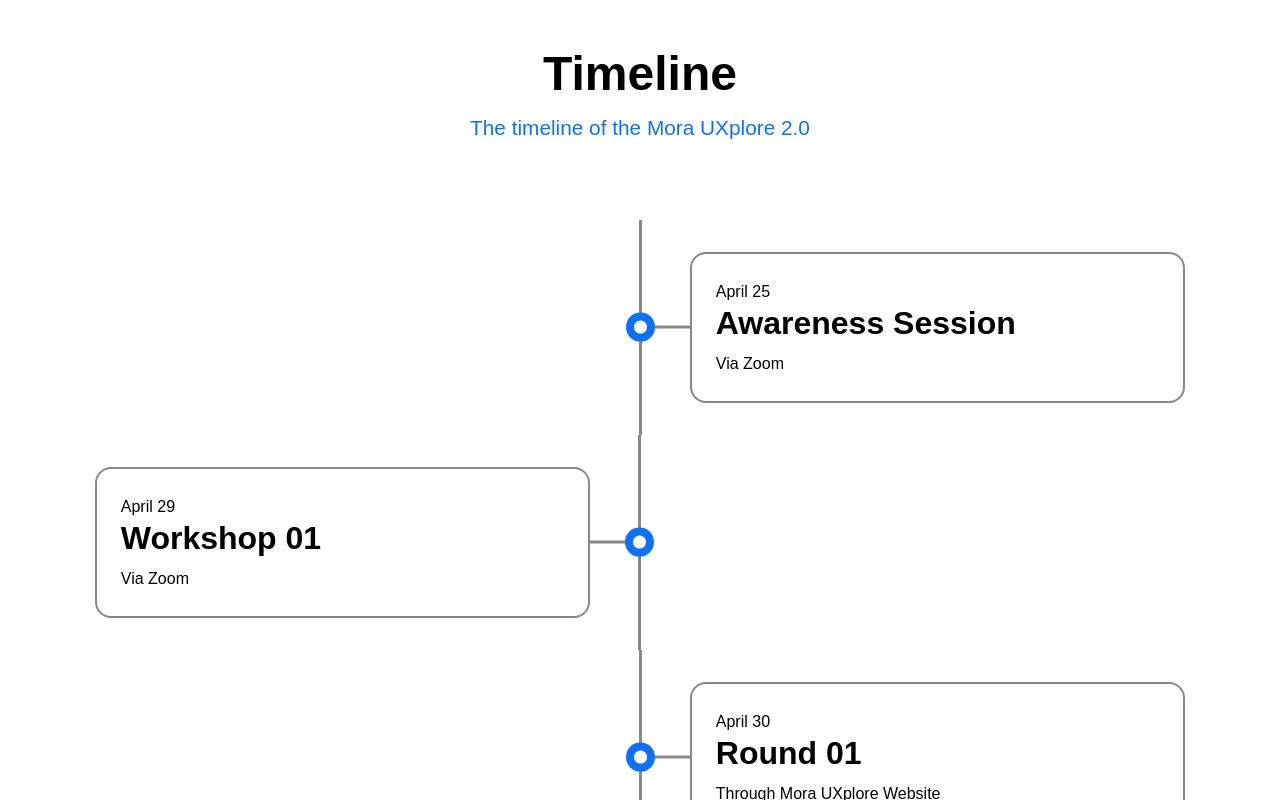
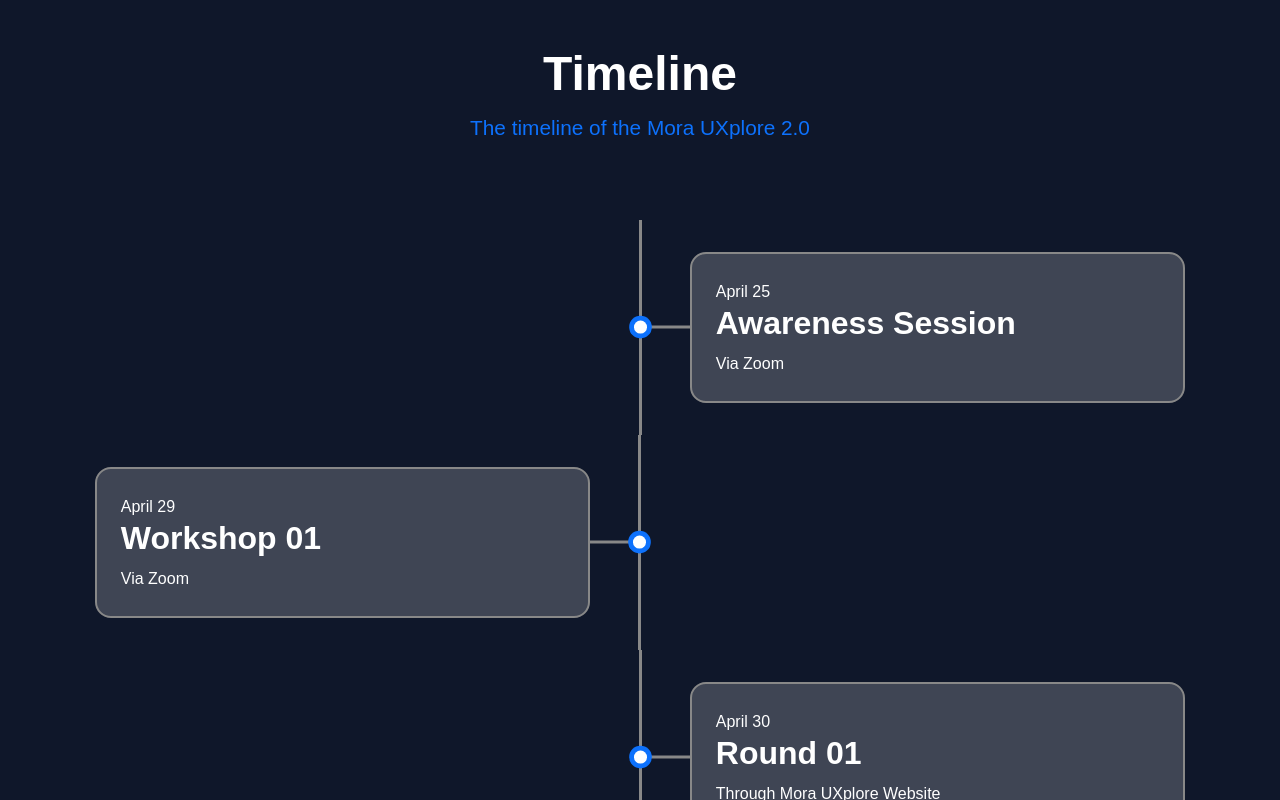
Before and after one commit to UXplore-2-0/official-web, a React (Create React App) app in the folder client/: page / in a window 1280 px wide. Shown: the top 800 px of the page. Built offline with nearby package versions, Linux system fonts and the light colour scheme.

Commit message:
Added basic layout of the timeline

```diff
--- a/client/package.json
+++ b/client/package.json
@@ -8,6 +8,7 @@
     "@testing-library/react": "^13.4.0",
     "@testing-library/user-event": "^13.5.0",
     "axios": "^1.3.4",
+    "gsap": "^3.12.5",
     "react": "^18.2.0",
     "react-dom": "^18.2.0",
     "react-icons": "^4.8.0",
--- a/client/src/pages/Home/components/Timeline/Timeline.css
+++ b/client/src/pages/Home/components/Timeline/Timeline.css
@@ -1,7 +1,8 @@
 body {
     margin: 0;
     font-family: sans-serif;
-    color: black;
+    background-color: #0F172A;
+    color: white;
     padding: 2em;
 }
 
@@ -55,6 +56,7 @@
     border: 2px solid #888;
     border-radius: 1em;
     padding: 1.5em;
+    background-color: rgba(255, 255, 255, 0.2);
 }
 
 .timeline-container p {
@@ -96,7 +98,7 @@
 .timeline-container:nth-child(even) div::before {
     content: '';
     background: #fff;
-    box-shadow: 0 0 0 0.5em #0d71fc;
+    box-shadow: 0 0 0 0.3em #0d71fc;
     width: 0.8em;
     height: 0.8em;
     position: absolute;
```
Also changed, not shown: client/src/pages/Home/components/Timeline/Timeline.jsx (+11 -0 lines), 1 other file (tests, documents, lock files or other folders).
